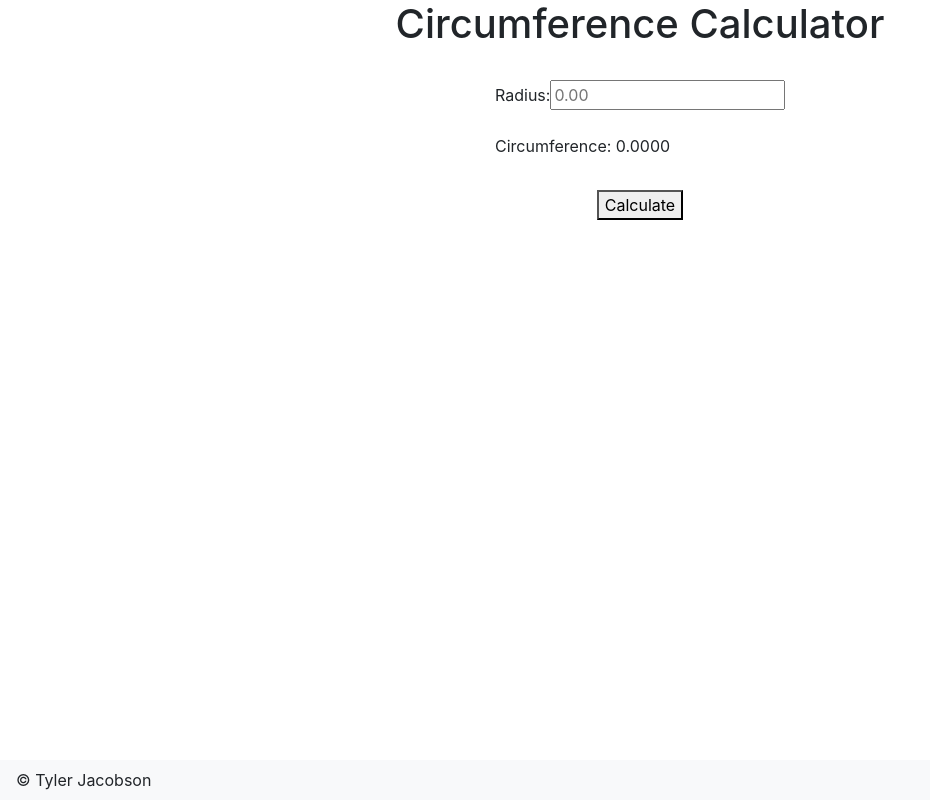
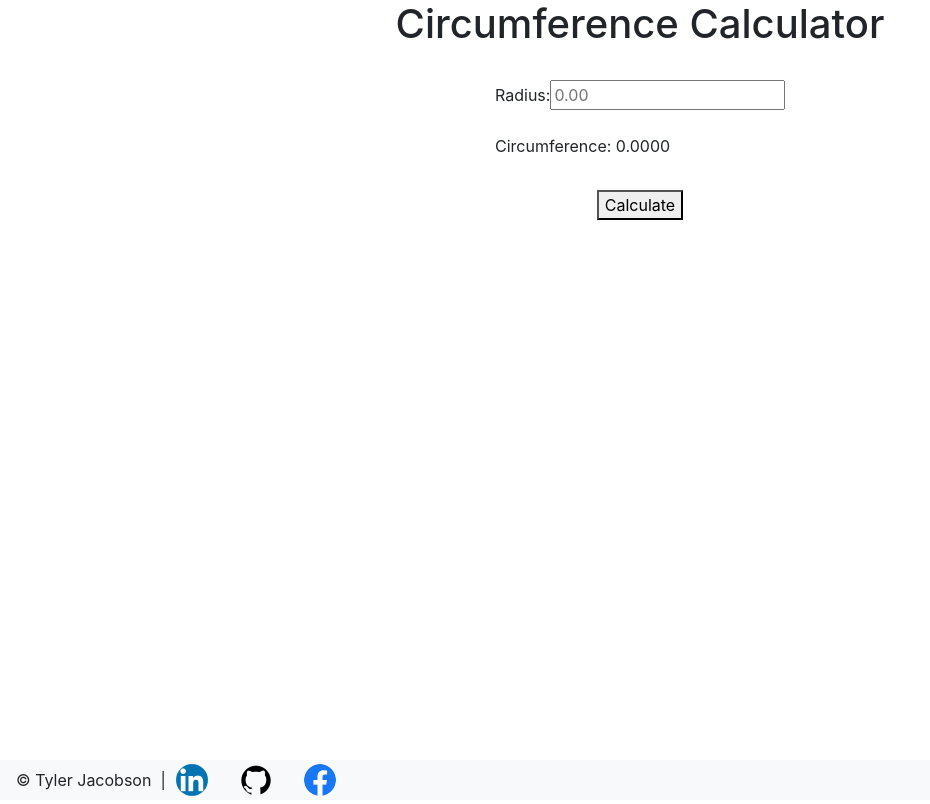
Before and after one commit to tjac1336/app-challenge, a plain HTML site: page index.html in a window 1280 px wide. Shown: the whole page, without its empty margins (0-930 px from the left). Drawn offline with nearby package versions, Linux system fonts and the light colour scheme.

Commit message:
Added photos and links to social media in the footer

```diff
--- a/css/styles.css
+++ b/css/styles.css
@@ -11,3 +11,7 @@
   width: 100%;
   height: 2.5em;
 }
+
+img {
+  border-radius: 50%;
+}
--- a/index.html
+++ b/index.html
@@ -59,7 +59,20 @@
 
     </main>
 
-    <footer class="navbar navbar-expand-lg navbar-light bg-light" id="footer">© Tyler Jacobson</footer>
+    <footer class="navbar navbar-expand-lg navbar-light bg-light" id="footer">© Tyler Jacobson&nbsp;&nbsp;|&nbsp;&nbsp;
+        <div class="row">
+
+            <a class="nav-link" href="https://www.linkedin.com/in/tyler-jacobson/" target="_blank">
+                <img src="linkedin.jpeg" style="width:2em"></a>
+
+            <a class="nav-link" href="https://github.com/tjac1336" target="_blank">
+                <img src="github.jpeg" style="width:2em"></a>
+
+            <a class="nav-link" href="https://www.facebook.com/tyler.jacobson.18" target="_blank">
+                <img src="facebook.jpeg" style="width:2em"></a>
+
+        </div>
+    </footer>
 
 
     <script src="https://code.jquery.com/jquery-3.3.1.slim.min.js"
```
Also changed, not shown: facebook.jpeg (added), github.jpeg (added), linkedin.jpeg (added).
